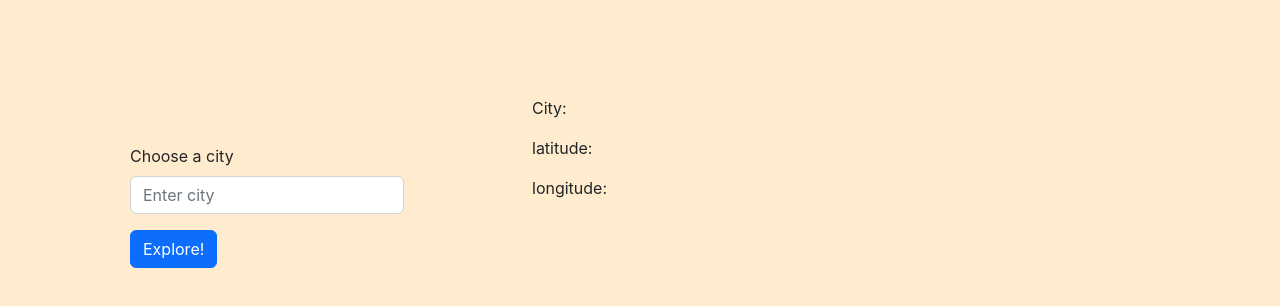
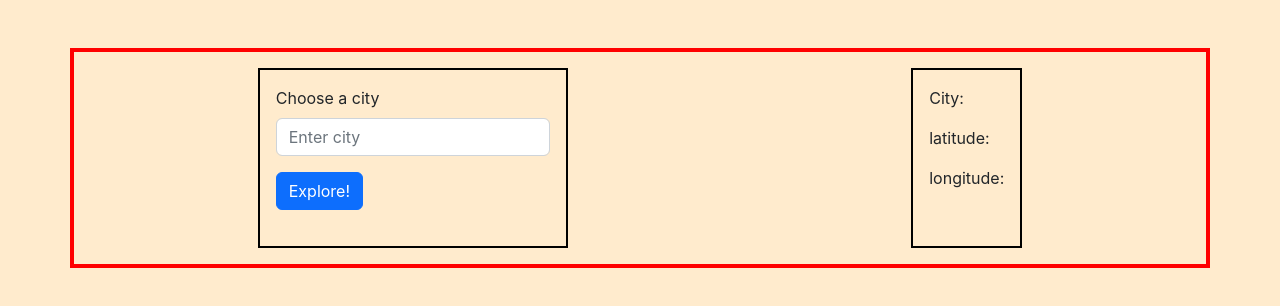
Before and after one commit to pchapl1/city-explorer, a React (Create React App) app: page / in a window 1280 px wide. Shown: the top 306 px of the page. Built offline with nearby package versions, Linux system fonts and the light colour scheme.

Commit message:
displayed movies

```diff
--- a/src/App.css
+++ b/src/App.css
@@ -4,6 +4,10 @@
   background-color: blanchedalmond;
 }
 .container {
-  margin: 4rem auto;
+  border: 4px solid red;
   display: flex;
+  flex-wrap: wrap;
+  justify-content: space-evenly;
+  margin-top: 3rem;
+
 }
--- a/src/App.js
+++ b/src/App.js
@@ -5,6 +5,7 @@ import Container from 'react-bootstrap/Container';
 import CityForm from './components/CityForm';
 import Weather from "./components/Weather";
 import City from './components/City';
+import Movie from './components/Movie';
 
 class App extends React.Component {
 
@@ -14,6 +15,7 @@ class App extends React.Component {
     this.state = {
       cityNameInput : '',
       cityData : [],
+      movieData : null,
       error: false,
       errorMessage: ''
     }
@@ -35,7 +37,6 @@ class App extends React.Component {
   }
 
   weatherSubmit = async () => {
-    console.log('weathersubmit clicked')
     let url = `http://localhost:3001/weather?city=${this.state.cityNameInput}&format=json`
     try {
       let weatherData = await axios.get(url)
@@ -81,10 +82,11 @@ class App extends React.Component {
     let url = `http://localhost:3001/movies?city=${this.state.cityNameInput}&format=json`;
 
     try {
-      // console.log('in movie submit')
       let movieData = await axios.get(url);
-
-      // console.log(movieData)
+      console.log(movieData.data)
+      this.setState({
+        movieData: movieData.data
+      })
 
     }
     catch(error){
@@ -94,25 +96,36 @@ class App extends React.Component {
         errorMessage: error
       });
     };
-
   }
 
   render () {
 
+
     return (
+      <>
+
       <Container>
-        <div className="city-weather">
-          <CityForm handleCityInput={this.handleCityInput} citySubmit = {this.handleSearch} />
-          <Weather errorMessage={this.state.errorMessage} data = {this.state.weatherData} />
-        </div>
+        <CityForm handleCityInput={this.handleCityInput} citySubmit = {this.handleSearch} />
+        <Weather errorMessage={this.state.errorMessage} data = {this.state.weatherData} />
+
         { this.state.cityData
         &&
         <>
           <City errorMessage={this.state.errorMessage} mapUrl={this.state.mapUrl}  data={this.state.cityData} />
         </>
         }
+        {
+          this.state.movieData
+            &&
+            <>
+            {this.state.movieData.map(movie => <Movie key={movie.id} movie={movie} />)}
+
+
+            </>
+        }
+
      </Container>
-
+    </>
     )
   }
 }
--- a/src/components/City.css
+++ b/src/components/City.css
@@ -1,4 +1,5 @@
 .city {
-    margin: 2rem;
-    padding: 0 3rem
+        border: 2px solid black;
+    padding: 1rem;
+    margin: 1rem;
 }
--- a/src/components/CityForm.css
+++ b/src/components/CityForm.css
@@ -1,4 +1,5 @@
 .city-form {
-    margin: 2rem auto;
-    padding: 3rem;
+    border: 2px solid black;
+    padding: 1rem;
+    margin: 1rem;
 }
--- /dev/null
+++ b/src/components/Movie.jsx
@@ -0,0 +1,26 @@
+import React from "react";
+import Card from 'react-bootstrap/Card';
+
+class Movie extends React.Component {
+
+    render () {
+        console.log(this.props.movie)
+        return (
+
+            <Card style={{ width: '18rem' }}>
+            { this.props.movie.poster_path
+                &&
+                <Card.Img variant="top" src={this.props.movie.poster_path} />
+            }
+            <Card.Body>
+              <Card.Title>{this.props.movie.title}</Card.Title>
+              <Card.Text>
+                {this.props.movie.overview}
+              </Card.Text>
+            </Card.Body>
+          </Card>
+        )
+    }
+}
+
+export default Movie;
--- /dev/null
+++ b/src/components/Weather.css
@@ -0,0 +1,5 @@
+.weather {
+    display: flex;
+    flex-direction: column;
+    border: 3px solid black;
+}
--- a/src/components/Weather.jsx
+++ b/src/components/Weather.jsx
@@ -4,10 +4,9 @@ import ListGroup from 'react-bootstrap/ListGroup';
 class Weather extends React.Component {
 
     render () {
-        if (this.props.data) {
-            console.log('hello')
-        }
+
         return (
+            <div className="weather">
                 <>
                     { this.props.data
                         &&
@@ -26,7 +25,7 @@ class Weather extends React.Component {
                         <p>{this.props.errorMessage}</p>
                     }
                 </>
-
+            </div>
             )
 
     }
```
Also changed, not shown: src/components/Movie.css (added). Lines whose indentation alone changed are shown as unchanged.
